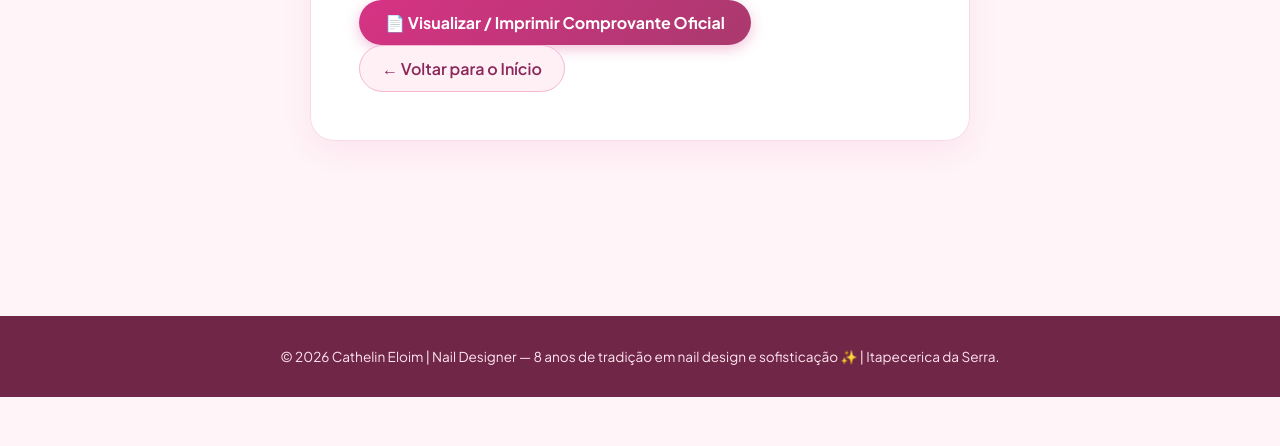
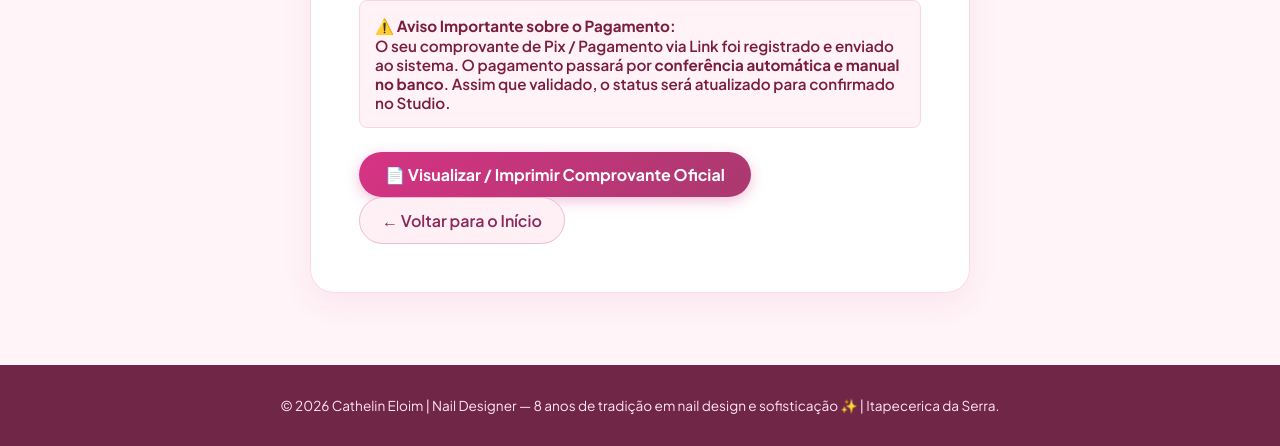
Before and after one commit to ricardosousarocha2017/cath-unhas, a Flask app: template templates/booking_sucesso.html in a window 1280 px wide. Shown: the part 403-849 px from the top of the page. Before the commit the page ends 800 px from the top, so only its background shows below. Run offline with Flask 3, Linux system fonts and the light colour scheme; the template is opened without the code that fills it, so the values that code supplies are empty; some web fonts are replaced.

Commit message:
Add files via upload

```diff
--- a/templates/booking_sucesso.html
+++ b/templates/booking_sucesso.html
@@ -15,6 +15,13 @@
         <div class="summary-row"><span>Status do Sinal:</span> <strong style="color: #d63384;">{{ status_sinal }}</strong></div>
         <div class="summary-row"><span>Data / Horário:</span> <strong>{{ data }} às {{ hora }}</strong></div>
     </div>
+
+
+    <div class="alert alert-info margin-top-md" style="background: #fff3f8; border: 1px solid #f8d7da; padding: 15px; border-radius: 8px; color: #7a1c3d; text-align: left; font-size: 0.95rem;">
+        ⚠️ <strong>Aviso Importante sobre o Pagamento:</strong><br>
+        O seu comprovante de Pix / Pagamento via Link foi registrado e enviado ao sistema. O pagamento passará por <strong>conferência automática e manual no banco</strong>. Assim que validado, o status será atualizado para confirmado no Studio.
+    </div>
+
 
     {% if 'Pix' in forma_pagamento %}
     <div class="pix-confirmation-box margin-top-md">
```
